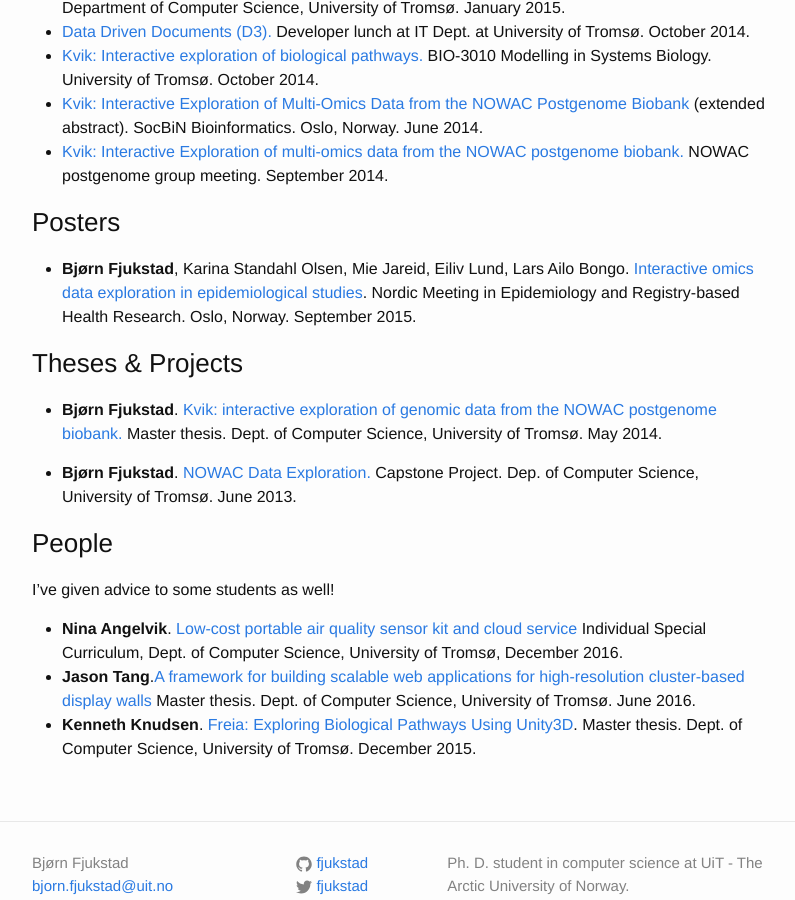
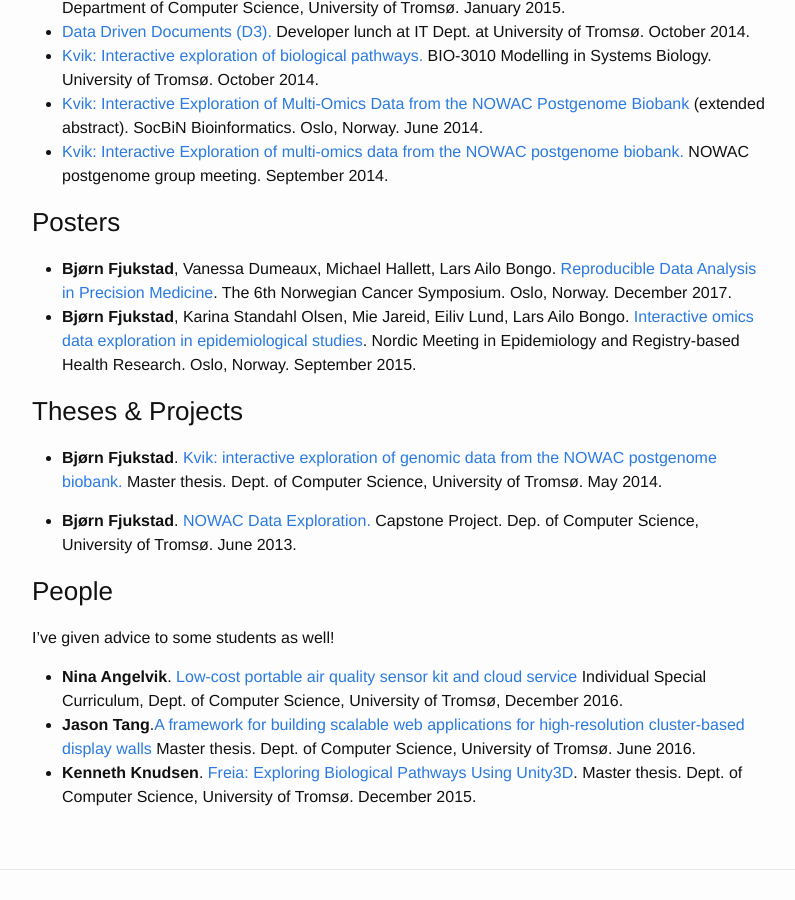
Before and after one commit to fjukstad/fjukstad.github.io, a Jekyll site: the page built from research.md, in a window 1280 px wide and 900 px high, scrolled down 1497 px. Shown: the whole window, without its empty margins (238-1033 px from the left). Built offline with Jekyll 4.4.1, drawn with Linux system fonts in a browser that asks for light colours.

Commit message:
add oslo poster

```diff
--- a/research.md
+++ b/research.md
@@ -78,6 +78,7 @@ Here's a (hopefully) updated list of my publications, talks etc.
 - [Kvik: Interactive Exploration of multi-omics data from the NOWAC postgenome biobank.](http://bdps.cs.uit.no/papers/kvik-nowac-group-meeting-fall-2014.pdf) NOWAC postgenome group meeting. September 2014.
 
 ### Posters
+- **Bjørn Fjukstad**, Vanessa Dumeaux, Michael Hallett, Lars Ailo Bongo. [Reproducible Data Analysis in Precision Medicine](/research/oslo-cancer-2017-poster.pdf).  The 6th Norwegian Cancer Symposium. Oslo, Norway. December 2017.
 - **Bjørn Fjukstad**, Karina Standahl Olsen, Mie Jareid, Eiliv Lund, Lars Ailo
   Bongo. [Interactive omics data exploration in epidemiological
   studies](/research/nordicepi2015-poster.pdf). Nordic Meeting in Epidemiology and Registry-based Health Research. Oslo, Norway. September 2015.
```
Also changed, not shown: 1 other file.
